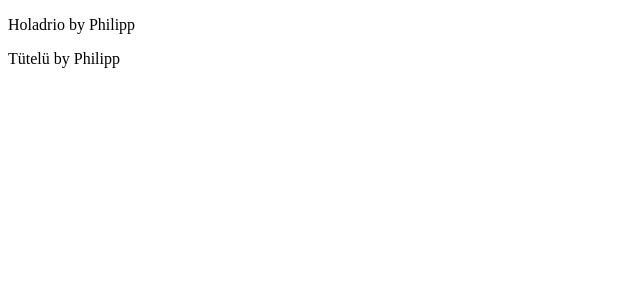
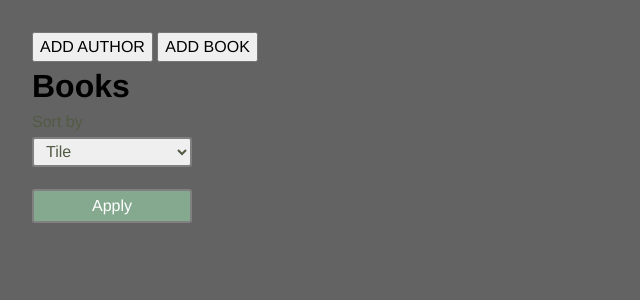
Before and after one commit to defPhisy/book_alchemy, a Flask app: page / in a window 1280 px wide. Shown: the top 300 px of the page, without its empty margins (0-640 px from the left). Run offline with Flask 3, Linux system fonts and the light colour scheme.

Commit message:
✨ add Form for Author and add_book
- backend: add new Author and Book
- frontend: add forms with styles

```diff
--- a/app.py
+++ b/app.py
@@ -1,5 +1,6 @@
 from flask import Flask, render_template, request
 from data_models import db, Book, Author
+import requests as re
 
 
 app = Flask(__name__)
@@ -7,13 +8,18 @@
 db.init_app(app)
 
 # create db tables based on data_models , called only once for table creation
-# with app.app_context():
-#     db.create_all()
+with app.app_context():
+    db.create_all()
 
 
 @app.route("/")
 def index():
-    books = db_get_books()
+    if request.args:
+        sort = request.args["sort"]
+    else:
+        sort = Book.title
+
+    books = db_get_books_with_author(sort)
     return render_template("home.html", books=books)
 
 
@@ -21,17 +27,34 @@
 def add_author():
     if request.method == "POST":
         new_author = db_add_author(request.form)
-        return render_template("message.html", new_author=new_author)
+        return render_template("message.html", item=new_author)
 
     return render_template("add_author.html")
 
 
-def db_get_books():
+@app.route("/add_book", methods=["GET", "POST"])
+def add_book():
+    if request.method == "POST":
+        new_book = db_add_book(request.form)
+        return render_template("message.html", item=new_book)
+
+    authors = db_get_authors()
+
+    return render_template("add_book.html", authors=authors)
+
+
+def db_get_books_with_author(sort):
+    sort_options = {"title": Book.title, "author": Author.name}
+    sort_by = sort_options.get(sort, Book.title)
+    return (
+        db.session.execute(db.select(Book).join(Book.author).order_by(sort_by))
+    ).scalars()
+
+
+def db_get_authors():
     return db.session.execute(
-        db.select(Book, Author)
-        .join(Author, Author.author_id == Book.author_id)
-        .order_by(Book.title)
-    ).all()
+        db.select(Author).order_by(Author.name)
+    ).scalars()
 
 
 def db_add_author(request) -> Author:
@@ -39,13 +62,58 @@
     birth_date: str = request.get("birthdate")
     death_date: str = request.get("date_of_death")
     new_author = Author(
-        name=name, birth_date=birth_date, date_of_death=death_date
+        name=name,  # type: ignore
+        birth_date=birth_date,  # type: ignore
+        date_of_death=death_date,  # type: ignore
     )
+
     db.session.add(new_author)
     db.session.commit()
 
     return new_author
 
 
+def db_add_book(request) -> Book:
+    title: str = request.get("title")
+    isbn: str = request.get("isbn")
+    author_id: str = request.get("author")
+    pub_year: str = request.get("publication_year")
+
+    # get author from author_name for author.id in book
+    author = db.session.execute(
+        db.select(Author).where(Author.id == int(author_id))
+    ).scalar_one_or_none()
+
+    if not author:
+        raise ValueError("Author not found in database.")
+
+    cover_url = get_cover_url(isbn)
+
+    new_book = Book(
+        title=title,  # type: ignore
+        isbn=isbn,  # type: ignore
+        publication_year=pub_year,  # type: ignore
+        author_id=author.id,  # type: ignore
+        cover_url=cover_url,  # type: ignore
+    )
+
+    db.session.add(new_book)
+    db.session.commit()
+
+    return new_book
+
+
+def get_cover_url(isbn):
+    endpoint = f"https://covers.openlibrary.org/b/isbn/{isbn}"
+
+    data = re.get(endpoint)
+    if data.status_code == 200:
+        return f"https://covers.openlibrary.org/b/isbn/{isbn}-L.jpg"
+
+
+
+
 if __name__ == "__main__":
     app.run(host="0.0.0.0", port=5001, debug=True)
+
+# http://covers.openlibrary.org/b/isbn/9781781100806-L.jpg
--- /dev/null
+++ b/static/styles.css
@@ -0,0 +1,102 @@
+/* Custom CSS Reset
+based on Josh Comeau's CSS Reset: https://www.joshwcomeau.com/css/custom-css-reset/
+and Andy Bell's Modern CSS Reset: https://piccalil.li/blog/a-more-modern-css-reset/ */
+
+*,
+*::before,
+*::after {
+  box-sizing: border-box;
+}
+
+* {
+  margin: 0;
+}
+
+/* -webkit... only for Safari and MacOS with retina display */
+body {
+  min-height: 100vh;
+  line-height: 1.5;
+  -webkit-font-smoothing: antialiased;
+}
+
+img,
+picture,
+video,
+canvas,
+svg {
+  display: block;
+  max-width: 100%;
+}
+
+/* makes sure to use same font-family, font-size and font-weight for all elements */
+input,
+button,
+textarea,
+select {
+  font: inherit;
+}
+
+:root {
+  --clr-1: #d3f1df;
+  --clr-2: #85a98f;
+  --clr-3: #5a6c57;
+  --clr-4: #525b44;
+}
+
+body {
+  font-family: "Helvetica Neue", sans-serif;
+  padding: 2rem;
+  background-color: rgb(99, 99, 99);
+}
+
+.container {
+  background-color: white;
+  padding: 2rem;
+  margin: auto;
+  max-width: 30rem;
+  border-radius: 1rem;
+  box-shadow: 0px 0px 8px rgb(0, 0, 0);
+}
+
+.books {
+  display: grid;
+  grid-template-rows: 20rem;
+  grid-auto-rows: 20rem;
+  grid-template-columns: repeat(auto-fit, minmax(25rem, 1fr));
+  gap: 10px;
+}
+.book {
+  margin: 0;
+  margin-bottom: 2rem;
+}
+
+form {
+  display: flex;
+  flex-direction: column;
+  gap: 0.2rem;
+  color: var(--clr-4);
+}
+.sort {
+  max-width: 10rem;
+}
+
+input,
+select {
+  border: 2px solid grey;
+  border-radius: 0.2rem;
+  padding-inline: 0.5rem;
+  padding-block: 0.2rem;
+  margin-block-end: 1.2rem;
+  color: var(--clr-4);
+}
+
+input[type="submit"] {
+  background-color: var(--clr-2);
+  color: white;
+  cursor: pointer;
+}
+
+input[type="submit"]:hover {
+  background-color: var(--clr-1);
+  color: var(--clr-4);
+}
--- a/templates/add_author.html
+++ b/templates/add_author.html
@@ -5,6 +5,7 @@
     <meta charset="UTF-8">
     <meta name="viewport" content="width=device-width, initial-scale=1.0">
     <meta http-equiv="X-UA-Compatible" content="ie=edge">
+    <link rel="stylesheet" href="{{ url_for('static',filename='styles.css') }}">
 </head>
 
 <body>
--- a/templates/home.html
+++ b/templates/home.html
@@ -5,12 +5,39 @@
     <meta charset="UTF-8">
     <meta name="viewport" content="width=device-width, initial-scale=1.0">
     <meta http-equiv="X-UA-Compatible" content="ie=edge">
+    <link rel="stylesheet" href="{{ url_for('static',filename='styles.css') }}">
 </head>
 
 <body>
-    {% for book, author in books %}
-    <p>{{ book.title}} by {{ author.name }}</p>
-    {% endfor %}
+    <a href="/add_author"><button>ADD AUTHOR</button></a>
+    <a href="/add_book"><button>ADD BOOK</button></a>
+    <h1>Books</h1>
+    <div class="filter">
+        <form class="sort" action="/" method="get">
+            <label for="sort">Sort by</label>
+            <select name="sort" id="sort">
+                <option value="title">Tile</option>
+                <option value="author">Author</option>
+                <option value="publication_year">Publish Date</option>
+            </select>
+            <input type="submit" value="Apply">
+        </form>
+    </div>
+
+
+    <div class="books">
+        {% for book in books %}
+        <div class="container book">
+            <h2>{{ book.title}}</h2>
+            <p class="author">Author: {{ book.author.name }}</p>
+            <p class="isbn">ISBN: {{ book.isbn}}</p>
+            <p class="publication_year">Publish Date: {{ book.publication_year}}</p>
+            <img src="{{ book.cover_url }}" alt="Book Cover: {{ book.title }}">
+        </div>
+        {% endfor %}
+    </div>
+
+
 </body>
 
 </html>
--- a/templates/message.html
+++ b/templates/message.html
@@ -7,7 +7,7 @@
 </head>
 <body>
     <h1>New Author</h1>
-    <p>{% print(new_author) %}</p>
+    <p>{% print(item) %}</p>
     <a href="/"><button>Back to Home</button></a>
 </body>
 </html>
```
Also changed, not shown: data_models.py (+16 -10 lines), templates/add_book.html (+18 -3 lines), instance/library.sqlite.
